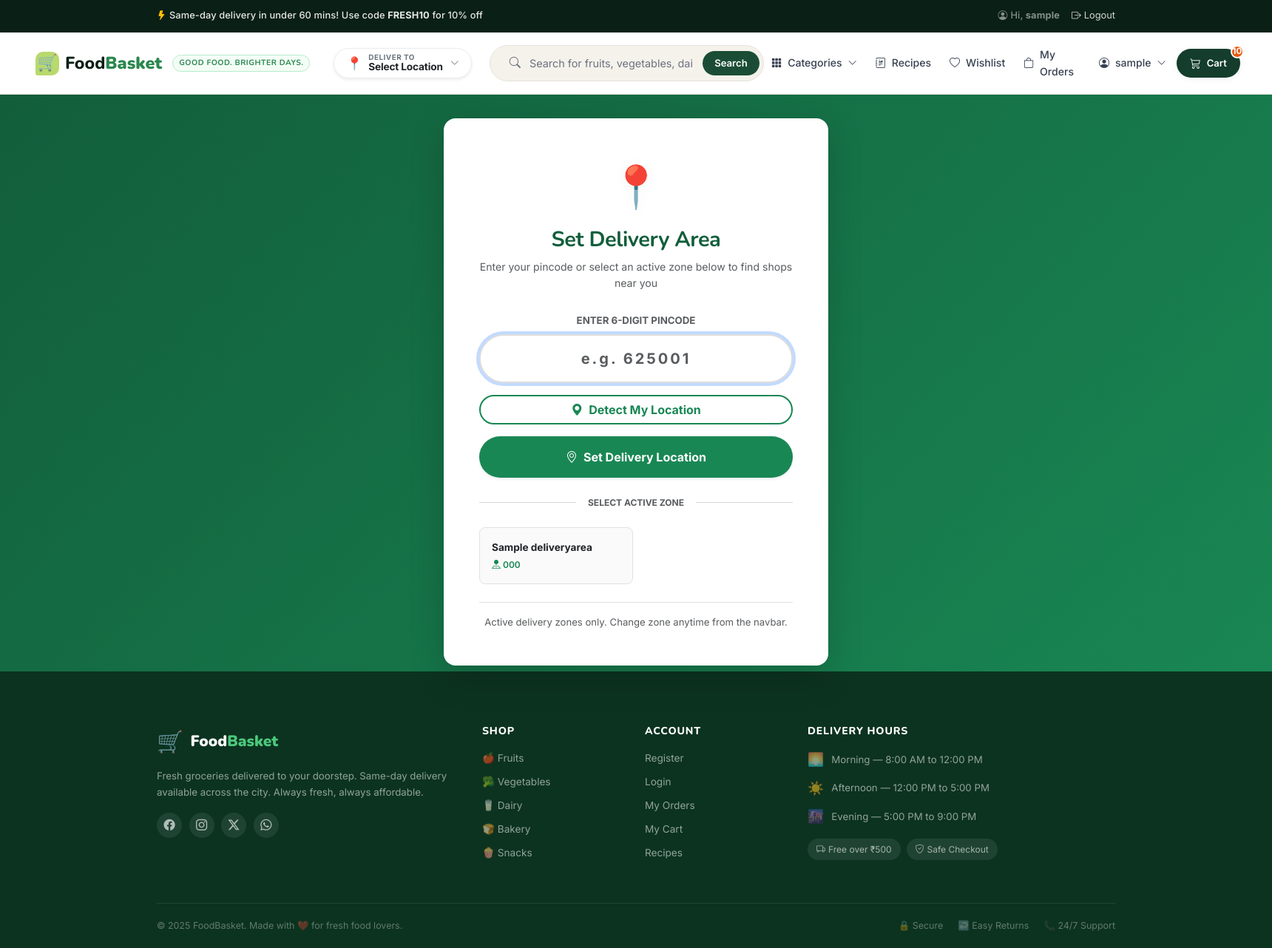
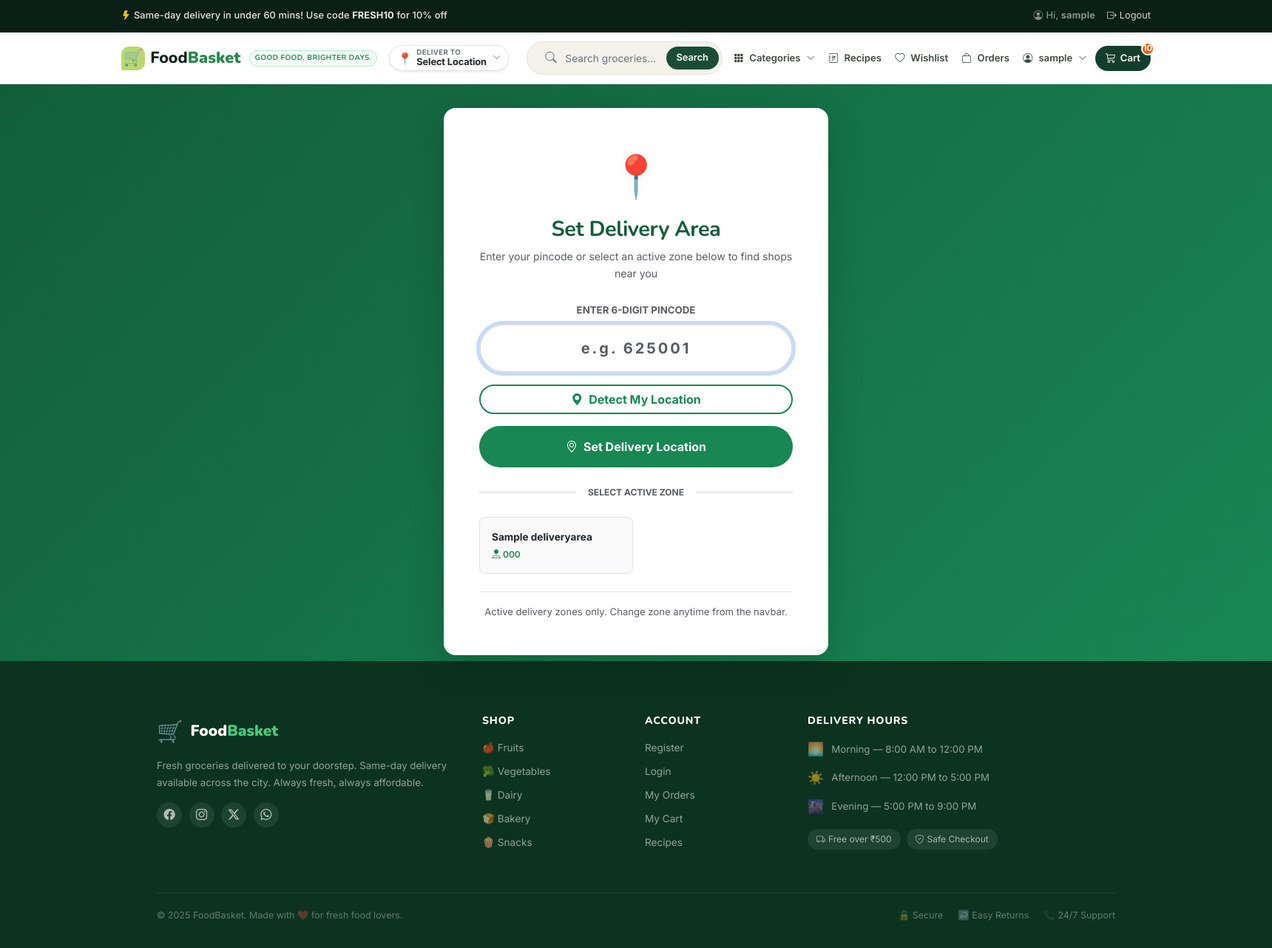
Before and after one commit to Abhiram453/foodgrocery_store, a Django app: page /select-location/ in a window 1720 px wide. Shown: the whole page at 74% size. After the commit the page ends 1245 px from the top, so only its background shows below. Run offline with Django 5.2, Linux system fonts and the light colour scheme; a user stored in the database is signed in; tables that the repository leaves empty hold one stand-in row (values such as "Sample post").

Commit message:
fix(ui,db): fix navbar horizontal overflow at 1024px and resolve render database host

```diff
--- a/static/css/foodbasket.css
+++ b/static/css/foodbasket.css
@@ -60,6 +60,16 @@
 }
 
 /* ── Base Canvas ── */
+html, body {
+  max-width: 100%;
+  overflow-x: clip;
+}
+@supports not (overflow-x: clip) {
+  html, body {
+    overflow-x: hidden;
+  }
+}
+
 body {
   font-family: 'Inter', system-ui, -apple-system, sans-serif;
   background-color: var(--fb-cream);
@@ -121,16 +131,18 @@ h1, h2, h3, h4, h5, h6, .font-display {
 .navbar-brand {
   display: flex;
   align-items: center;
-  gap: 0.5rem;
+  gap: 0.45rem;
   font-family: 'Nunito', sans-serif;
-  font-size: 1.45rem;
+  font-size: 1.35rem;
   font-weight: 800;
   color: var(--fb-forest-950) !important;
   text-decoration: none;
+  flex-shrink: 0;
+  white-space: nowrap;
 }
 
 .navbar-brand .brand-logo-img {
-  height: 38px;
+  height: 36px;
   width: auto;
 }
 
@@ -139,43 +151,52 @@ h1, h2, h3, h4, h5, h6, .font-display {
 }
 
 .brand-tagline-badge {
-  font-size: 0.65rem;
+  font-size: 0.62rem;
   font-weight: 700;
   text-transform: uppercase;
-  letter-spacing: 0.05em;
+  letter-spacing: 0.04em;
   color: var(--fb-green-600);
   background: var(--fb-green-50);
   border: 1px solid var(--fb-green-200);
-  padding: 2px 8px;
+  padding: 2px 7px;
   border-radius: var(--fb-radius-pill);
-  margin-left: 6px;
+  margin-left: 4px;
+  white-space: nowrap;
 }
 
 /* Nav Search */
+.nav-search-form {
+  flex: 1 1 auto;
+  max-width: 440px;
+  min-width: 140px;
+}
+
 .nav-search-wrap {
   display: flex;
   align-items: center;
   background: var(--fb-cream-subtle);
   border: 1.5px solid var(--fb-border);
   border-radius: var(--fb-radius-pill);
-  padding: 3px 5px 3px 14px;
+  padding: 2px 4px 2px 12px;
   transition: all var(--fb-trans);
-  min-width: 320px;
+  width: 100%;
+  min-width: 0;
 }
 
 .nav-search-wrap:focus-within {
   background: #ffffff;
   border-color: var(--fb-green-600);
-  box-shadow: 0 0 0 4px rgba(42, 135, 79, 0.12);
+  box-shadow: 0 0 0 3px rgba(42, 135, 79, 0.12);
 }
 
 .nav-search-input {
   border: none;
   background: transparent;
   outline: none;
-  font-size: 0.9rem;
+  font-size: 0.86rem;
   color: var(--fb-ink);
   width: 100%;
+  min-width: 0;
 }
 
 .nav-search-btn {
@@ -183,10 +204,11 @@ h1, h2, h3, h4, h5, h6, .font-display {
   color: #ffffff;
   border: none;
   border-radius: var(--fb-radius-pill);
-  padding: 6px 16px;
-  font-size: 0.82rem;
+  padding: 5px 14px;
+  font-size: 0.8rem;
   font-weight: 600;
   transition: background var(--fb-trans);
+  flex-shrink: 0;
 }
 
 .nav-search-btn:hover {
@@ -198,9 +220,10 @@ h1, h2, h3, h4, h5, h6, .font-display {
   background: var(--fb-cream-subtle);
   border: 1.5px solid var(--fb-border) !important;
   border-radius: var(--fb-radius-pill);
-  padding: 6px 14px;
+  padding: 4px 10px;
   transition: all var(--fb-trans);
   text-decoration: none;
+  flex-shrink: 0;
 }
 
 .nav-location-btn:hover {
@@ -210,25 +233,45 @@ h1, h2, h3, h4, h5, h6, .font-display {
   transform: translateY(-1px);
 }
 
+/* Nav Links */
+.nav-link-custom {
+  color: var(--fb-ink-2) !important;
+  font-size: 0.84rem;
+  font-weight: 600;
+  padding: 0.35rem 0.55rem !important;
+  border-radius: var(--fb-radius-sm);
+  display: flex;
+  align-items: center;
+  gap: 4px;
+  white-space: nowrap;
+  transition: background var(--fb-trans), color var(--fb-trans);
+}
+
+.nav-link-custom:hover {
+  background: var(--fb-green-50);
+  color: var(--fb-green-600) !important;
+}
+
 /* Desktop Cart Button */
 .cart-btn-desktop {
   display: inline-flex;
   align-items: center;
-  gap: 8px;
+  gap: 6px;
   background: var(--fb-forest-900);
   color: #ffffff !important;
-  padding: 8px 18px;
+  padding: 6px 14px;
   border-radius: var(--fb-radius-pill);
   font-weight: 600;
-  font-size: 0.9rem;
-  text-decoration: none;
+  font-size: 0.86rem;
+  white-space: nowrap;
   box-shadow: var(--fb-shadow-sm);
   transition: all var(--fb-trans);
+  flex-shrink: 0;
 }
 
 .cart-btn-desktop:hover {
   background: var(--fb-forest-950);
-  transform: translateY(-2px);
+  transform: translateY(-1px);
   box-shadow: var(--fb-shadow-md);
 }
 
--- a/static/css/style.css
+++ b/static/css/style.css
@@ -120,7 +120,7 @@ img { max-width: 100%; display: block; }
 .navbar-brand strong { color: var(--g700); }
 
 /* Search (desktop) */
-.nav-search-form { width: 380px; }
+.nav-search-form { flex: 1 1 auto; max-width: 440px; min-width: 140px; }
 
 @media (max-width: 991px) { .nav-search-form { display: none !important; } }
 
--- a/templates/base.html
+++ b/templates/base.html
@@ -10,9 +10,37 @@
   <link href="https://cdn.jsdelivr.net/npm/bootstrap@5.3.3/dist/css/bootstrap.min.css" rel="stylesheet" />
   <link href="https://cdn.jsdelivr.net/npm/bootstrap-icons@1.11.3/font/bootstrap-icons.min.css" rel="stylesheet" />
   <link href="https://fonts.googleapis.com/css2?family=Nunito:wght@400;500;600;700;800;900&family=Inter:wght@300;400;500;600;700&display=swap" rel="stylesheet" />
-  <link href="{% static 'css/style.css' %}?v=1.5" rel="stylesheet" />
-  <link href="{% static 'css/foodbasket.css' %}?v=2.0" rel="stylesheet" />
+  <link href="{% static 'css/style.css' %}?v=2.5" rel="stylesheet" />
+  <link href="{% static 'css/foodbasket.css' %}?v=3.0" rel="stylesheet" />
   <style>
+    html, body {
+      max-width: 100% !important;
+      overflow-x: clip !important;
+    }
+    @supports not (overflow-x: clip) {
+      html, body {
+        overflow-x: hidden !important;
+      }
+    }
+    #mainNav {
+      overflow-x: clip;
+      width: 100%;
+    }
+    .nav-search-form {
+      flex: 1 1 auto !important;
+      min-width: 100px !important;
+      max-width: 380px !important;
+      width: auto !important;
+    }
+    .nav-search-wrap {
+      width: 100% !important;
+      min-width: 0 !important;
+    }
+    .nav-link-custom {
+      padding: 0.3rem 0.45rem !important;
+      font-size: 0.82rem !important;
+      white-space: nowrap !important;
+    }
     #navLocationWidget:hover .nav-location-btn {
       border-color: var(--fb-green-600) !important;
       background-color: #ffffff !important;
@@ -25,7 +53,7 @@
 
 <!-- ── TOP PROMO BAR ── -->
 <div class="promo-bar d-none d-md-block">
-  <div class="container">
+  <div class="container-fluid px-3 px-xl-4" style="max-width: 1440px;">
     <div class="d-flex justify-content-between align-items-center py-1">
       <span><i class="bi bi-lightning-fill me-1 text-warning"></i>Same-day delivery in under 60 mins! Use code <strong>FRESH10</strong> for 10% off</span>
       <span class="d-flex gap-3 align-items-center">
@@ -46,26 +74,26 @@
 
 <!-- ── NAVBAR ── -->
 <nav class="navbar navbar-expand-lg sticky-top" id="mainNav">
-  <div class="container-fluid px-3 px-md-5">
+  <div class="container-fluid px-3 px-xl-4" style="max-width: 1440px;">
 
-    <a class="navbar-brand" href="{% url 'home' %}">
+    <a class="navbar-brand me-2 me-xl-3" href="{% url 'home' %}" style="flex-shrink: 0;">
       <span class="brand-emoji">🛒</span>
       <span>Food<strong>Basket</strong></span>
-      <span class="brand-tagline-badge d-none d-md-inline-block">Good Food. Brighter Days.</span>
+      <span class="brand-tagline-badge d-none d-xxl-inline-block">Good Food. Brighter Days.</span>
     </a>
 
     <!-- Location Selector Widget -->
     {% if user.is_authenticated and user.profile.role == 'customer' %}
-    <a href="{% url 'select_location' %}" class="ms-lg-3 ms-2 d-inline-flex align-items-center text-decoration-none" id="navLocationWidget" style="flex-shrink: 0;">
-      <div class="d-flex align-items-center bg-white border px-3 py-1.5 shadow-sm nav-location-btn" style="border-radius: 50px; border-color: #e9ecef !important; transition: all 0.2s ease-in-out; gap: 8px; flex-shrink: 0; white-space: nowrap;">
-        <span style="font-size: 1.1rem; line-height: 1; flex-shrink: 0;">📍</span>
-        <div class="text-start d-flex flex-column" style="line-height: 1.15; flex-shrink: 0;">
-          <span style="color: #6c757d; font-size: 0.62rem; font-weight: 700; letter-spacing: 0.05em; text-transform: uppercase; white-space: nowrap;">Deliver to</span>
-          <span class="fw-bold text-dark" id="navLocationText" style="font-size: 0.85rem; letter-spacing: -0.01em; white-space: nowrap;">
+    <a href="{% url 'select_location' %}" class="me-2 me-lg-3 d-inline-flex align-items-center text-decoration-none" id="navLocationWidget" style="flex-shrink: 0;">
+      <div class="d-flex align-items-center bg-white border px-2.5 py-1 shadow-sm nav-location-btn" style="border-radius: 50px; border-color: #e5e2da !important; transition: all 0.2s ease-in-out; gap: 6px; flex-shrink: 0; white-space: nowrap;">
+        <span style="font-size: 1rem; line-height: 1; flex-shrink: 0;">📍</span>
+        <div class="text-start d-flex flex-column" style="line-height: 1.1; max-width: 110px; flex-shrink: 0;">
+          <span style="color: #6c757d; font-size: 0.6rem; font-weight: 700; letter-spacing: 0.04em; text-transform: uppercase; white-space: nowrap;">Deliver to</span>
+          <span class="fw-bold text-dark text-truncate" id="navLocationText" style="font-size: 0.8rem; letter-spacing: -0.01em; display: block; overflow: hidden; text-overflow: ellipsis; white-space: nowrap;">
             {% if request.session.user_pincode %}Pincode: {{ request.session.user_pincode }}{% else %}Select Location{% endif %}
           </span>
         </div>
-        <span style="color: #6c757d; font-size: 0.75rem; margin-left: 2px; flex-shrink: 0;"><i class="bi bi-chevron-down"></i></span>
+        <span style="color: #6c757d; font-size: 0.7rem; margin-left: 2px; flex-shrink: 0;"><i class="bi bi-chevron-down"></i></span>
       </div>
     </a>
     {% endif %}
@@ -88,17 +116,17 @@
     <div class="collapse navbar-collapse" id="navbarMain">
       <!-- Search -->
       {% if user.is_authenticated %}
-      <form class="nav-search-form ms-lg-4 me-auto position-relative" action="{% url 'product_list' %}" method="get" autocomplete="off">
+      <form class="nav-search-form my-2 my-lg-0 mx-lg-2 position-relative" action="{% url 'product_list' %}" method="get" autocomplete="off" style="flex: 1 1 180px; max-width: 440px; min-width: 140px;">
         <div class="nav-search-wrap">
           <i class="bi bi-search nav-search-icon"></i>
-          <input type="search" name="q" id="navSearchInput" class="nav-search-input" placeholder="Search for fruits, vegetables, dairy…" value="{{ request.GET.q }}">
+          <input type="search" name="q" id="navSearchInput" class="nav-search-input" placeholder="Search groceries…" value="{{ request.GET.q }}">
           <button type="submit" class="nav-search-btn">Search</button>
         </div>
         <div id="autocompleteResults" class="dropdown-menu shadow-lg w-100 mt-1 border-0 rounded-3 p-2 d-none" style="position: absolute; top: 100%; left: 0; z-index: 1050; max-height: 300px; overflow-y: auto;"></div>
       </form>
       {% endif %}
 
-      <ul class="navbar-nav ms-auto align-items-lg-center gap-lg-1">
+      <ul class="navbar-nav ms-auto align-items-lg-center gap-1">
 
         {% if user.is_authenticated %}
         <!-- Categories dropdown -->
@@ -127,31 +155,25 @@
           </ul>
         </li>
 
-        {% endif %}
-
-        {% if user.is_authenticated %}
         <li class="nav-item">
-          <a class="nav-link nav-link-custom" href="{% url 'recipes' %}">
-            <i class="bi bi-journal-richtext me-1"></i>Recipes
+          <a class="nav-link nav-link-custom" href="{% url 'recipes' %}" title="Recipes">
+            <i class="bi bi-journal-richtext"></i><span class="d-none d-xxl-inline ms-1">Recipes</span>
           </a>
         </li>
         <li class="nav-item">
-          <a class="nav-link nav-link-custom" href="{% url 'wishlist' %}">
-            <i class="bi bi-heart me-1"></i>Wishlist
+          <a class="nav-link nav-link-custom" href="{% url 'wishlist' %}" title="Wishlist">
+            <i class="bi bi-heart"></i><span class="d-none d-xxl-inline ms-1">Wishlist</span>
           </a>
         </li>
-        {% endif %}
-
-        {% if user.is_authenticated %}
-        <li class="nav-item">
-          <a class="nav-link nav-link-custom" href="{% url 'order_history' %}">
-            <i class="bi bi-bag me-1"></i>My Orders
+        <li class="nav-item d-none d-xl-block">
+          <a class="nav-link nav-link-custom" href="{% url 'order_history' %}" title="Orders">
+            <i class="bi bi-bag"></i><span class="ms-1">Orders</span>
           </a>
         </li>
         <li class="nav-item dropdown">
           <a class="nav-link nav-link-custom" href="#" data-bs-toggle="dropdown">
             <i class="bi bi-person-circle me-1"></i>
-            <span>{{ user.username }}</span>
+            <span class="text-truncate d-inline-block align-middle" style="max-width: 90px;">{{ user.username }}</span>
             <i class="bi bi-chevron-down ms-1 small"></i>
           </a>
           <ul class="dropdown-menu dropdown-menu-end cat-dropdown shadow-lg">
```
Also changed, not shown: foodbasket/settings.py (+69 -32 lines).
